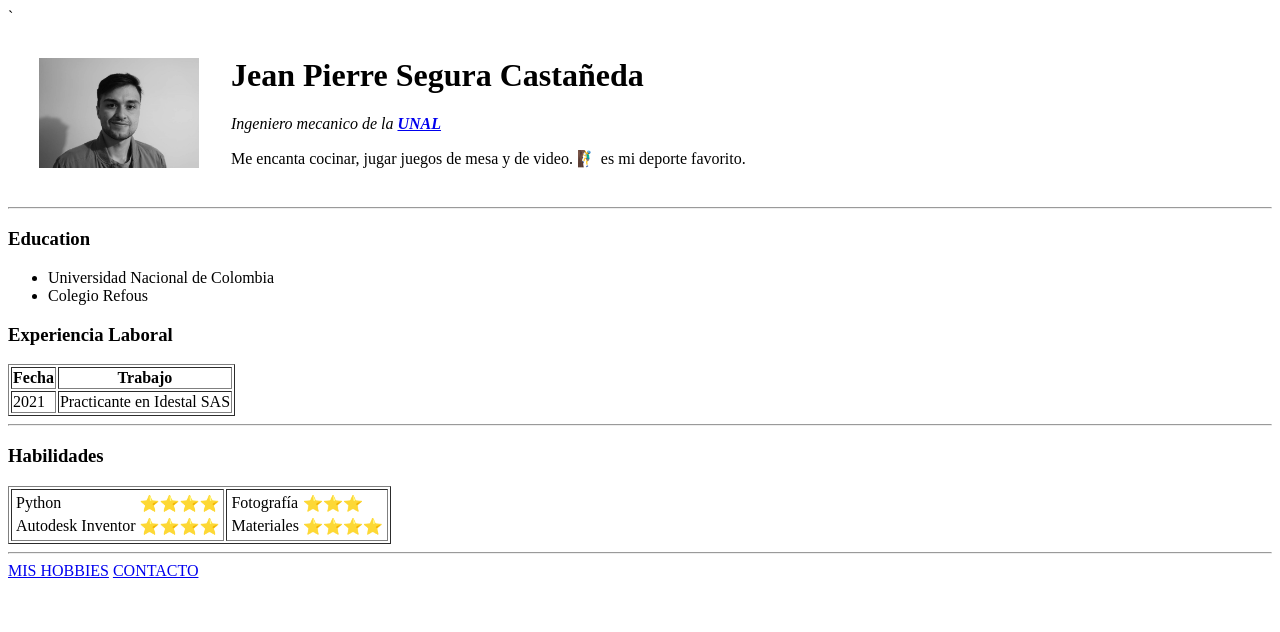
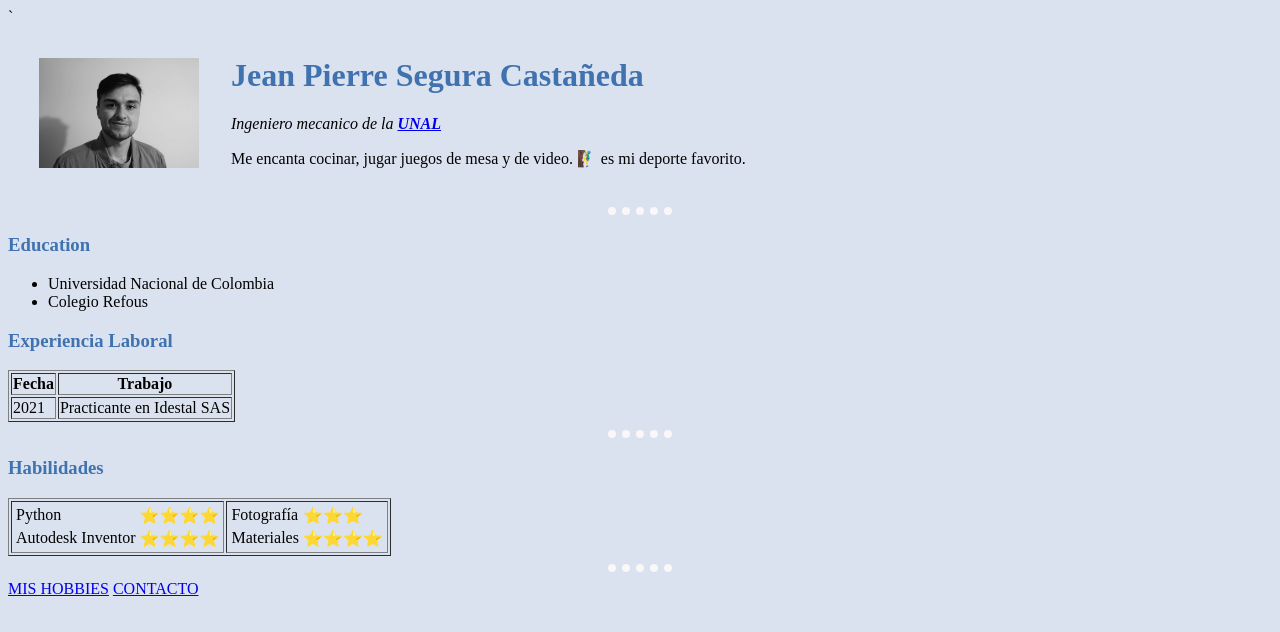
Before and after one commit to jpsegurac/cv, a plain HTML site: page index.html in a window 1280 px wide. Drawn offline with Linux system fonts and the light colour scheme.

Commit message:
CSS
Se añadieron archivos css para estilizar el sitio web

```diff
--- /dev/null
+++ b/css/styles.css
@@ -0,0 +1,17 @@
+body {
+  background-color: #DBE2EF;
+}
+
+hr{
+  border-style: dotted none none none;
+  border-width: 8px;
+  border-color: #F9F7F7;
+  width: 5%;
+}
+h1{
+  color: #3F72AF;
+}
+
+h3{
+  color: #3F72AF;
+}
--- a/index.html
+++ b/index.html
@@ -5,12 +5,15 @@
 <head>
   <meta charset="utf-8">
   <title>♥ Jean Pierre's Personal site</title>
+  <link rel="stylesheet" href="css/styles.css">
+
+
 </head>
 
 <body>
   <table cellspacing='30'>
     <tr>
-      <td><img src="mifoto.jpg" alt="Foto de Jean" style="width:160px;"></td>
+      <td><img src="images/mifoto.jpg" alt="Foto de Jean" style="width:160px;"></td>
       <td>
         <h1>Jean Pierre Segura Castañeda</h1>
         <p><em>Ingeniero mecanico de la <strong><a href="https://unal.edu.co/">UNAL</a></strong></em></p>
```
Also changed, not shown: Contact.html (+6 -2 lines), Hobbies.html (+5 -0 lines), images/mifoto.jpg (renamed from mifoto.jpg).
